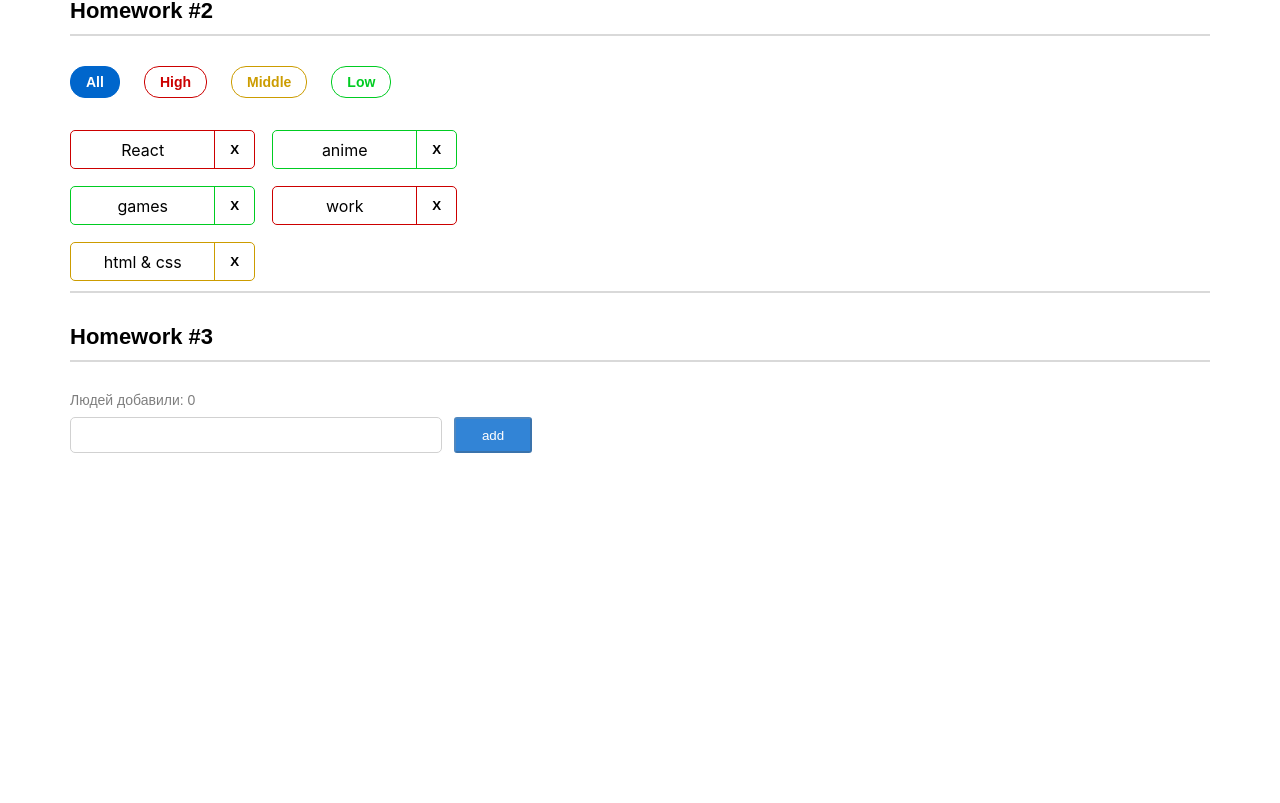
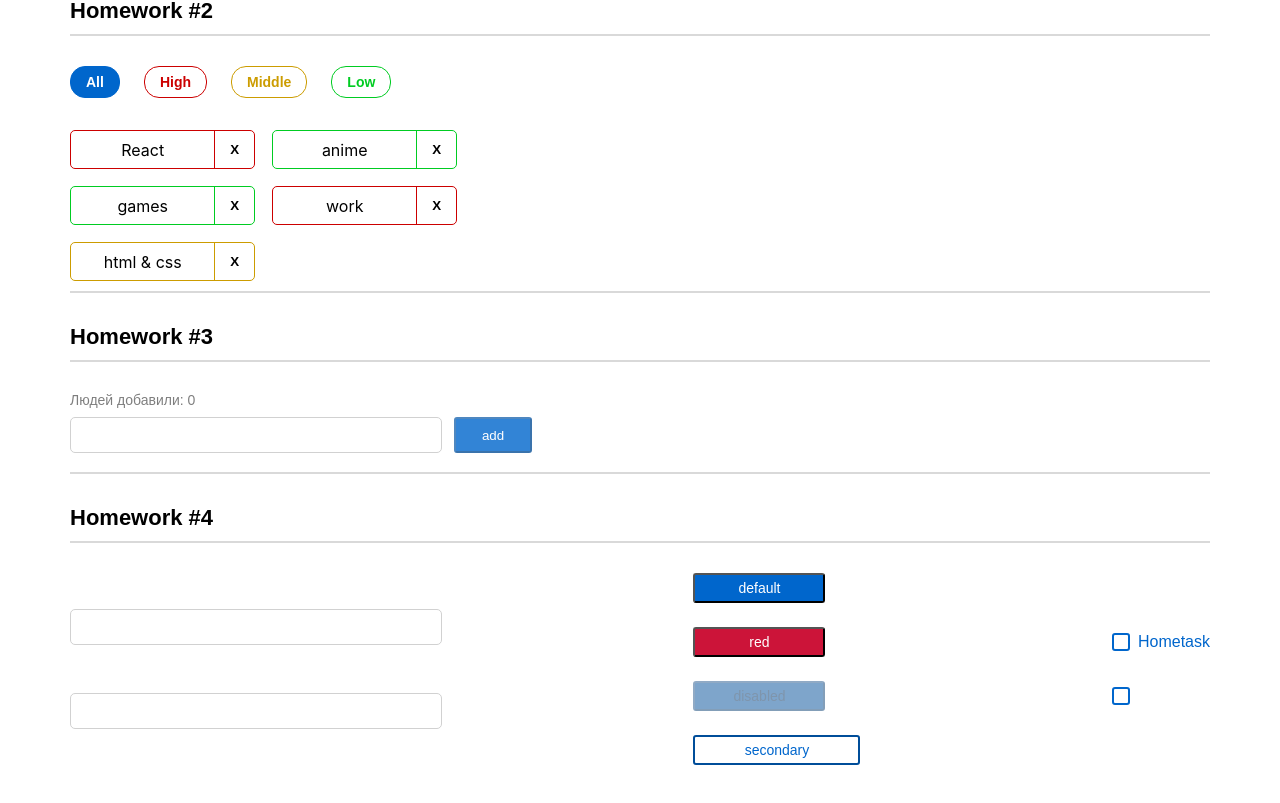
Before and after one commit to germashukanna/hws2-master, a React (Create React App) app: page / in a window 1280 px wide. Shown: the part 511-1314 px from the top of the page. Before the commit the page ends 1080 px from the top, so only its background shows below. Built offline with nearby package versions, Linux system fonts and the light colour scheme.

Commit message:
HW3 and HW4

```diff
--- a/src/s1-main/App.tsx
+++ b/src/s1-main/App.tsx
@@ -3,6 +3,7 @@ import s from './App.module.css'
 import HW1 from '../s2-homeworks/hw01/HW1'
 import HW2 from "../s2-homeworks/hw02/HW2";
 import HW3 from "../s2-homeworks/hw03/HW3";
+import HW4 from "../s2-homeworks/hw04/HW4";
 
 function App() {
     return (
@@ -10,7 +11,7 @@ function App() {
             <HW1/>
             <HW2/>
             <HW3/>
-            {/*<HW4/>*/}
+            <HW4/>
 
             {/*при выполнении дз 5 и более - закомментировать здесь дз 1-4, так как они есть внутри дз 5*/}
             {/*<HW5/>*/}
--- a/src/s2-homeworks/hw01/message-sender/MessageSender.module.css
+++ b/src/s2-homeworks/hw01/message-sender/MessageSender.module.css
@@ -8,7 +8,7 @@
     width: 976px;
     border-radius: 20px;
     background-color: #F5F7FB;
-    padding: 10px 24px;
+    padding: 15px 24px;
     color: black;
 }
 
--- a/src/s2-homeworks/hw04/HW4.tsx
+++ b/src/s2-homeworks/hw04/HW4.tsx
@@ -12,7 +12,9 @@ import Stand from './Stand'
 const HW4 = () => {
     return (
         <div id={'hw4'}>
+            <hr/>
             <div className={s2.hwTitle}>Homework #4</div>
+            <hr/>
             {/*демонстрация возможностей компонент:*/}
             <div className={s2.hw}>
                 <Stand />
--- a/src/s2-homeworks/hw04/Stand.tsx
+++ b/src/s2-homeworks/hw04/Stand.tsx
@@ -57,7 +57,7 @@ const Stand = () => {
                 <div>
                     <SuperButton
                         id={'hw4-super-button-disabled'}
-                        xType={'red'}
+                        xType={'disabled'}
                         disabled
                     >
                         disabled
@@ -82,7 +82,7 @@ const Stand = () => {
                         checked={stateForAllCheckboxes}
                         onChangeChecked={setChecked}
                     >
-                        some text
+                        Hometask
                     </SuperCheckbox>
                 </div>
                 {/*совместим со старым кодом:*/}
--- a/src/s2-homeworks/hw04/common/c1-SuperInputText/SuperInputText.module.css
+++ b/src/s2-homeworks/hw04/common/c1-SuperInputText/SuperInputText.module.css
@@ -1,20 +1,38 @@
 .input:focus {
+    border: 2px solid purple;
 }
 
 .input {
+    background-color: white;
+    width: 372px;
+    height: 36px;
+    border-radius: 5px;
+    border: 1px solid #D1D1D1;
 }
 
 .inputWrapper {
+
 }
 
 .superInput {
+    background-color: white;
+    width: 372px;
+    height: 36px;
+    border-radius: 5px;
+    border: 1px solid #D1D1D1;
 }
 
 .errorInput {
+    display: flex;
+    border: 1px solid #CC1439;
+    color: #CC1439;
 }
 
 .errorInput:focus {
+    border: 1px solid purple;
+    color: #CC1439;
 }
 
 .error {
+    color: #CC1439;
 }
--- a/src/s2-homeworks/hw04/common/c2-SuperButton/SuperButton.module.css
+++ b/src/s2-homeworks/hw04/common/c2-SuperButton/SuperButton.module.css
@@ -1,36 +1,84 @@
 .button {
+    width: 132px;
+    height: 30px;
+    font-size: 14px;
+    line-height: 20px;
+    border-radius: 3px;
 }
 
 .disabled {
+    background-color: #004D99;
+    opacity: 0.5;
+    color: #002E5C;
 }
 
 .secondary {
+    color: #0066CC;
+    width: 167px;
+    background-color: white;
+    border: 2px solid #004D99;
 }
 
 .default {
+    color: #FFFFFF;
+    background-color: #0066CC;
 }
 
 .red {
+    background-color: #CC1439;
+    color: white;
 }
 
 .default:hover {
+    width: 167px;
+    height: 30px;
+    background-color: #0080FF;
 }
 
 .red:hover {
+    width: 167px;
+    height: 30px;
+    background-color: #FF1A47;
 }
 
 .secondary:hover {
+    width: 167px;
+    height: 30px;
+    background-color: #E5F0FA;
+    color: #0066CC;
+}
+
+ .disabled:hover {
+     width: 132px;
+     height: 30px;
+     background-color: #004D99;
+     opacity: 0.5;
+     color: #002E5C;
 }
 
 
 .default:active {
+    width: 149px;
+    height: 30px;
+    background-color: #0059B3;
 }
 
 .secondary:active {
+    width: 149px;
+    height: 30px;
+    background-color: #C9E5FF;
 }
 
 .red:active {
+    width: 149px;
+    height: 30px;
+    background-color: #B31232;
 }
 
 .button:disabled {
+    width: 132px;
+    height: 30px;
+    background-color: #004D99;
+    opacity: 0.5;
+    color: #002E5C;
 }
--- a/src/s2-homeworks/hw04/common/c2-SuperButton/SuperButton.tsx
+++ b/src/s2-homeworks/hw04/common/c2-SuperButton/SuperButton.tsx
@@ -17,12 +17,12 @@ const SuperButton: React.FC<SuperButtonPropsType> = (
         ...restProps // все остальные пропсы попадут в объект restProps, там же будет children
     }
 ) => {
-    const finalClassName = s.button
-        // + (disabled
-        //         ? ...
-        //         : xType === 'red'
-        //             ? ...
-        + (className ? ' ' + className : '') // задачка на смешивание классов
+    const finalClassName = `
+${s.button}
+${xType === 'red' ? s.red : xType === 'secondary' ? s.secondary : s.default}
+${xType === 'disabled' ? s.disabled : ''}
+${className ? className : ''}
+`; // задачка на смешивание классов
 
     return (
         <button
--- a/src/s2-homeworks/hw04/common/c3-SuperCheckbox/SuperCheckbox.tsx
+++ b/src/s2-homeworks/hw04/common/c3-SuperCheckbox/SuperCheckbox.tsx
@@ -27,7 +27,9 @@ const SuperCheckbox: React.FC<SuperCheckboxPropsType> = (
     }
 ) => {
     const onChangeCallback = (e: ChangeEvent<HTMLInputElement>) => {
-        // задачка на написание онченджа
+        onChange && onChange(e)
+
+        onChangeChecked && onChangeChecked(e.currentTarget.checked)
 
     }
 
```
